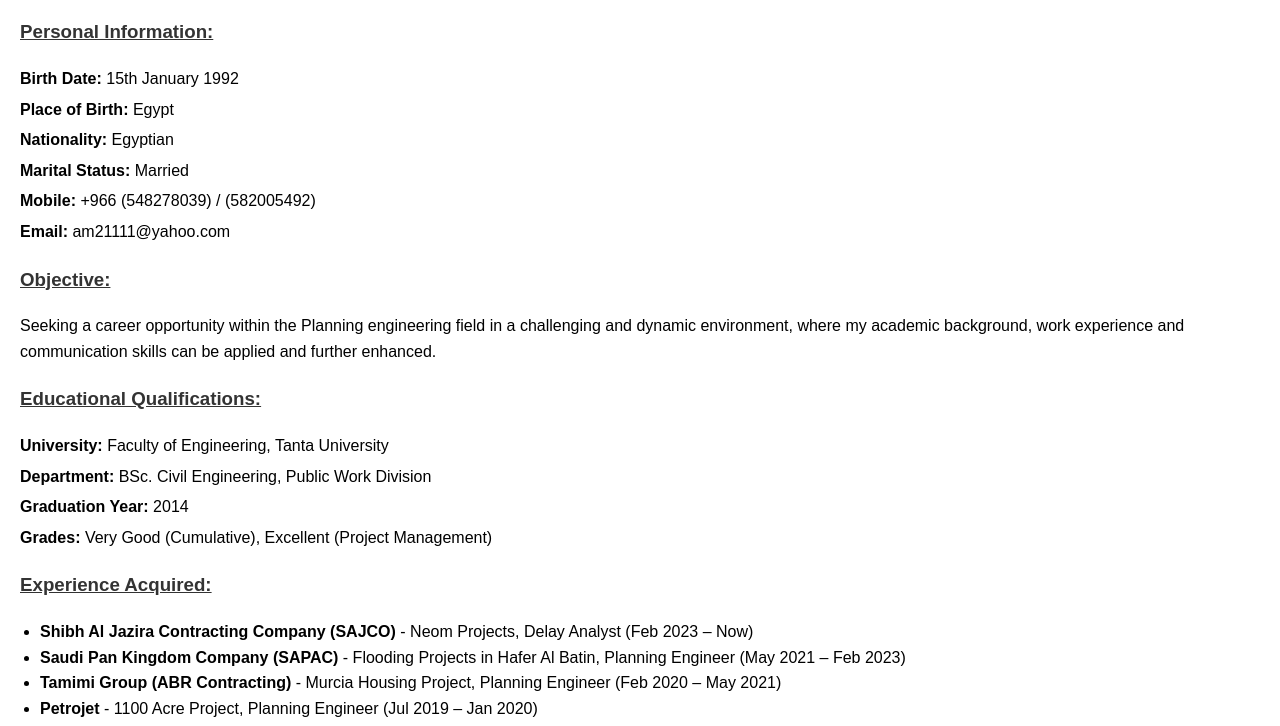
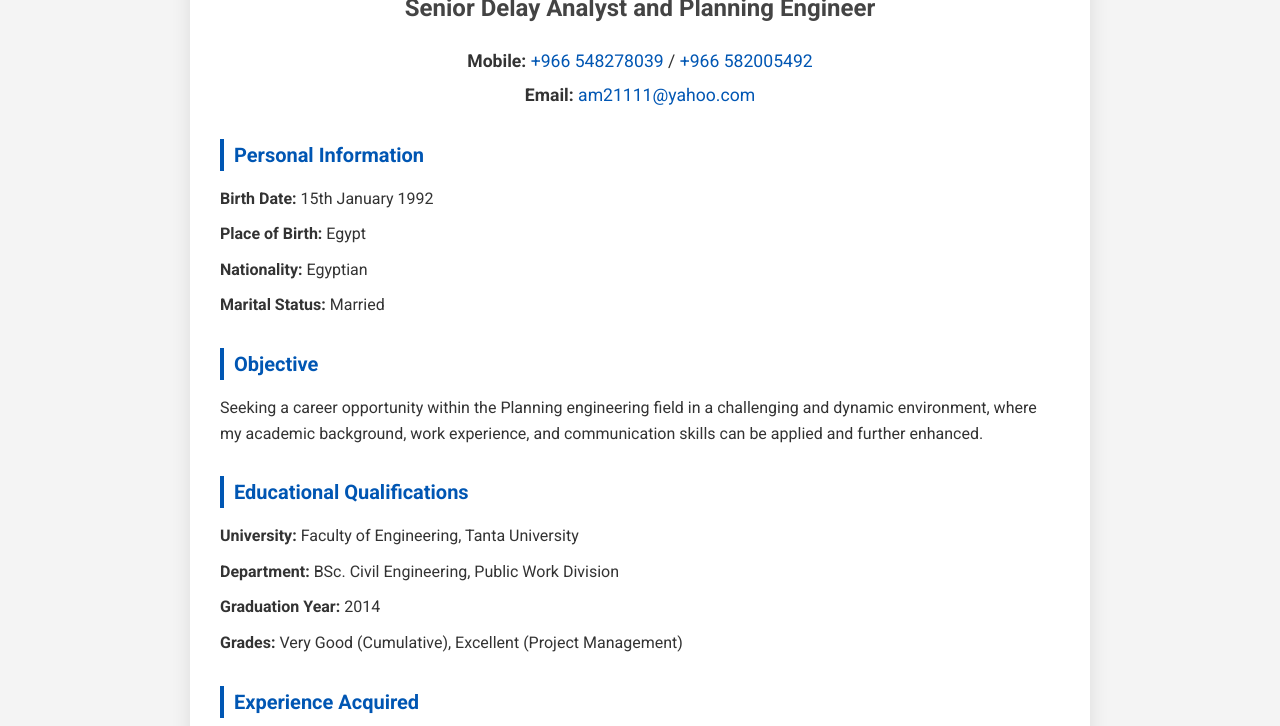
Before and after one commit to Amr0al/amr-elhadary-cv.github.io, a plain HTML site: page index.html in a window 1280 px wide. Shown: the part 135-861 px from the top of the page. Drawn offline with Linux system fonts and the light colour scheme.

Commit message:
Update index.html

```diff
--- a/index.html
+++ b/index.html
@@ -4,51 +4,109 @@
     <meta charset="UTF-8">
     <meta name="viewport" content="width=device-width, initial-scale=1.0">
     <title>Amr Elhadary - Resume</title>
+    <link href="https://fonts.googleapis.com/css2?family=Roboto:wght@400;700&display=swap" rel="stylesheet">
     <style>
+        * {
+            margin: 0;
+            padding: 0;
+            box-sizing: border-box;
+        }
         body {
-            font-family: Arial, sans-serif;
+            font-family: 'Roboto', sans-serif;
+            background-color: #f4f4f4;
+            color: #333;
             line-height: 1.6;
-            margin: 20px;
+            padding: 20px;
         }
-        h1, h2, h3 {
-            color: #333;
+        .container {
+            max-width: 900px;
+            margin: auto;
+            background: white;
+            padding: 30px;
+            border-radius: 10px;
+            box-shadow: 0 0 20px rgba(0, 0, 0, 0.1);
+        }
+        h1 {
+            font-size: 2.5em;
+            color: #0056b3;
+            text-align: center;
+            margin-bottom: 10px;
+        }
+        h2 {
+            font-size: 1.5em;
+            color: #444;
+            text-align: center;
+            margin-bottom: 20px;
         }
         .section {
-            margin-bottom: 20px;
+            margin-bottom: 30px;
         }
         .section-title {
+            font-size: 1.25em;
+            color: #0056b3;
+            border-left: 4px solid #0056b3;
+            padding-left: 10px;
+            margin-bottom: 15px;
             font-weight: bold;
-            text-decoration: underline;
+        }
+        p, li {
+            font-size: 1em;
+            margin-bottom: 10px;
         }
         ul {
-            padding-left: 20px;
+            list-style-type: none;
+            padding-left: 0;
         }
-        p {
-            margin: 5px 0;
+        ul li::before {
+            content: "•";
+            color: #0056b3;
+            font-weight: bold;
+            display: inline-block;
+            width: 1em;
+            margin-left: -1em;
+        }
+        .contact-info {
+            text-align: center;
+            margin-bottom: 30px;
+        }
+        .contact-info p {
+            font-size: 1.1em;
+            margin-bottom: 5px;
+        }
+        .contact-info p a {
+            color: #0056b3;
+            text-decoration: none;
+        }
+        .contact-info p a:hover {
+            text-decoration: underline;
         }
     </style>
 </head>
 <body>
+    <div class="container">
         <h1>Amr Mahmoud Abdelaziz Elhadary</h1>
         <h2>Senior Delay Analyst and Planning Engineer</h2>
 
+        <div class="contact-info">
+            <p><strong>Mobile:</strong> <a href="tel:+966548278039">+966 548278039</a> / <a href="tel:+966582005492">+966 582005492</a></p>
+            <p><strong>Email:</strong> <a href="mailto:am21111@yahoo.com">am21111@yahoo.com</a></p>
+        </div>
+
         <div class="section">
-        <h3 class="section-title">Personal Information:</h3>
+            <h3 class="section-title">Personal Information</h3>
             <p><strong>Birth Date:</strong> 15th January 1992</p>
             <p><strong>Place of Birth:</strong> Egypt</p>
             <p><strong>Nationality:</strong> Egyptian</p>
             <p><strong>Marital Status:</strong> Married</p>
-        <p><strong>Mobile:</strong> +966 (548278039) / (582005492)</p>
-        <p><strong>Email:</strong> am21111@yahoo.com</p>
         </div>
 
         <div class="section">
-        <h3 class="section-title">Objective:</h3>
-        <p>Seeking a career opportunity within the Planning engineering field in a challenging and dynamic environment, where my academic background, work experience and communication skills can be applied and further enhanced.</p>
+            <h3 class="section-title">Objective</h3>
+            <p>Seeking a career opportunity within the Planning engineering field in a challenging and dynamic environment, where my academic background, work experience, and communication skills can be applied and further enhanced.</p>
         </div>
 
         <div class="section">
-        <h3 class="section-title">Educational Qualifications:</h3>
+            <h3 class="section-title">Educational Qualifications</h3>
             <p><strong>University:</strong> Faculty of Engineering, Tanta University</p>
             <p><strong>Department:</strong> BSc. Civil Engineering, Public Work Division</p>
             <p><strong>Graduation Year:</strong> 2014</p>
@@ -56,7 +114,7 @@
         </div>
 
         <div class="section">
-        <h3 class="section-title">Experience Acquired:</h3>
+            <h3 class="section-title">Experience Acquired</h3>
             <ul>
                 <li><strong>Shibh Al Jazira Contracting Company (SAJCO)</strong> - Neom Projects, Delay Analyst (Feb 2023 – Now)</li>
                 <li><strong>Saudi Pan Kingdom Company (SAPAC)</strong> - Flooding Projects in Hafer Al Batin, Planning Engineer (May 2021 – Feb 2023)</li>
@@ -69,7 +127,7 @@
         </div>
 
         <div class="section">
-        <h3 class="section-title">Computer Skills:</h3>
+            <h3 class="section-title">Computer Skills</h3>
             <ul>
                 <li>Primavera P6</li>
                 <li>AutoCAD</li>
@@ -79,13 +137,13 @@
         </div>
 
         <div class="section">
-        <h3 class="section-title">Languages:</h3>
+            <h3 class="section-title">Languages</h3>
             <p>Arabic: Native</p>
             <p>English: Very Good (spoken and written)</p>
         </div>
 
         <div class="section">
-        <h3 class="section-title">Personal Skills:</h3>
+            <h3 class="section-title">Personal Skills</h3>
             <ul>
                 <li>Ability to work and create within teamwork</li>
                 <li>Positive attitude and results-oriented</li>
@@ -96,5 +154,6 @@
                 <li>Ability to work in multi-cultural environments</li>
             </ul>
         </div>
+    </div>
 </body>
 </html>
```
Lines whose indentation alone changed are shown as unchanged.
